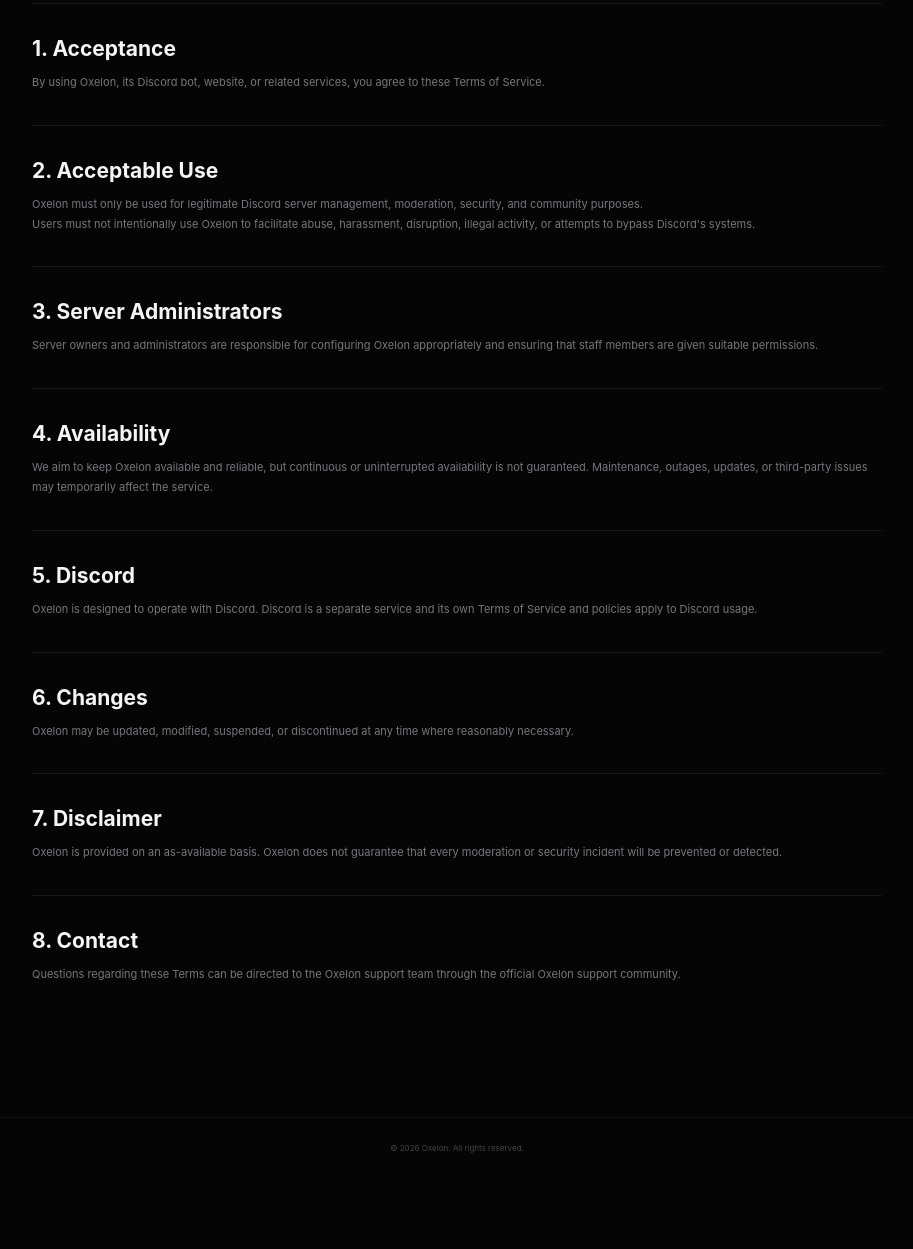
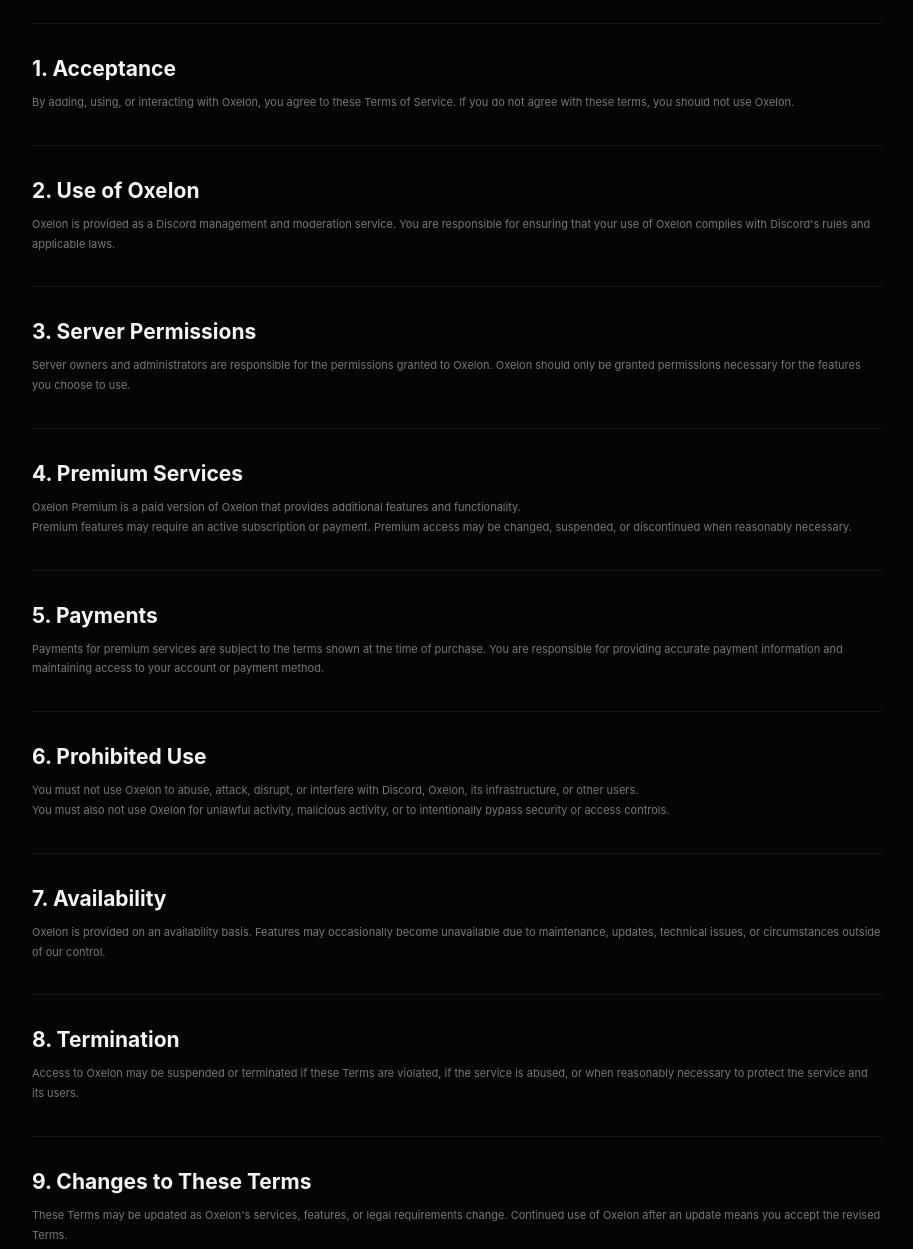
Before and after one commit to VortexPlayzOfficial/Oxelon-Website1, a website: page public/terms.html in a window 1280 px wide. Shown: the part 278-1527 px from the top of the page, without its empty margins (183-1096 px from the left). Before the commit the page ends 1456 px from the top, so only its background shows below. Drawn offline with Linux system fonts and the light colour scheme.

Commit message:
Update terms.html

````diff
--- a/public/terms.html
+++ b/public/terms.html
@@ -1,3 +1,6 @@
+# Terms of Service — `terms.html`
+
+```html
 <!DOCTYPE html>
 <html lang="en">
 <head>
@@ -31,6 +34,7 @@
             background: rgba(5,5,6,.92);
             position: sticky;
             top: 0;
+            z-index: 10;
         }
 
         .nav-container {
@@ -188,83 +192,116 @@
         <h2>1. Acceptance</h2>
 
         <p>
-            By using Oxelon, its Discord bot, website, or related
-            services, you agree to these Terms of Service.
+            By adding, using, or interacting with Oxelon, you agree
+            to these Terms of Service. If you do not agree with these
+            terms, you should not use Oxelon.
         </p>
     </section>
 
     <section class="section">
-        <h2>2. Acceptable Use</h2>
+        <h2>2. Use of Oxelon</h2>
 
         <p>
-            Oxelon must only be used for legitimate Discord server
-            management, moderation, security, and community purposes.
-        </p>
-
-        <p>
-            Users must not intentionally use Oxelon to facilitate
-            abuse, harassment, disruption, illegal activity, or
-            attempts to bypass Discord's systems.
+            Oxelon is provided as a Discord management and moderation
+            service. You are responsible for ensuring that your use
+            of Oxelon complies with Discord's rules and applicable
+            laws.
         </p>
     </section>
 
     <section class="section">
-        <h2>3. Server Administrators</h2>
+        <h2>3. Server Permissions</h2>
 
         <p>
-            Server owners and administrators are responsible for
-            configuring Oxelon appropriately and ensuring that staff
-            members are given suitable permissions.
+            Server owners and administrators are responsible for the
+            permissions granted to Oxelon. Oxelon should only be
+            granted permissions necessary for the features you choose
+            to use.
         </p>
     </section>
 
     <section class="section">
-        <h2>4. Availability</h2>
+        <h2>4. Premium Services</h2>
 
         <p>
-            We aim to keep Oxelon available and reliable, but
-            continuous or uninterrupted availability is not
-            guaranteed. Maintenance, outages, updates, or third-party
-            issues may temporarily affect the service.
+            Oxelon Premium is a paid version of Oxelon that provides
+            additional features and functionality.
+        </p>
+
+        <p>
+            Premium features may require an active subscription or
+            payment. Premium access may be changed, suspended, or
+            discontinued when reasonably necessary.
         </p>
     </section>
 
     <section class="section">
-        <h2>5. Discord</h2>
+        <h2>5. Payments</h2>
 
         <p>
-            Oxelon is designed to operate with Discord. Discord is a
-            separate service and its own Terms of Service and policies
-            apply to Discord usage.
+            Payments for premium services are subject to the terms
+            shown at the time of purchase. You are responsible for
+            providing accurate payment information and maintaining
+            access to your account or payment method.
         </p>
     </section>
 
     <section class="section">
-        <h2>6. Changes</h2>
+        <h2>6. Prohibited Use</h2>
 
         <p>
-            Oxelon may be updated, modified, suspended, or discontinued
-            at any time where reasonably necessary.
+            You must not use Oxelon to abuse, attack, disrupt, or
+            interfere with Discord, Oxelon, its infrastructure, or
+            other users.
+        </p>
+
+        <p>
+            You must also not use Oxelon for unlawful activity,
+            malicious activity, or to intentionally bypass security
+            or access controls.
         </p>
     </section>
 
     <section class="section">
-        <h2>7. Disclaimer</h2>
+        <h2>7. Availability</h2>
 
         <p>
-            Oxelon is provided on an as-available basis. Oxelon does
-            not guarantee that every moderation or security incident
-            will be prevented or detected.
+            Oxelon is provided on an availability basis. Features may
+            occasionally become unavailable due to maintenance,
+            updates, technical issues, or circumstances outside of
+            our control.
         </p>
     </section>
 
     <section class="section">
-        <h2>8. Contact</h2>
+        <h2>8. Termination</h2>
 
         <p>
-            Questions regarding these Terms can be directed to the
-            Oxelon support team through the official Oxelon support
-            community.
+            Access to Oxelon may be suspended or terminated if these
+            Terms are violated, if the service is abused, or when
+            reasonably necessary to protect the service and its
+            users.
+        </p>
+    </section>
+
+    <section class="section">
+        <h2>9. Changes to These Terms</h2>
+
+        <p>
+            These Terms may be updated as Oxelon's services,
+            features, or legal requirements change. Continued use of
+            Oxelon after an update means you accept the revised
+            Terms.
+        </p>
+    </section>
+
+    <section class="section">
+        <h2>10. Contact</h2>
+
+        <p>
+            For questions regarding these Terms or Oxelon, you can
+            contact the Oxelon team through the official Discord
+            server.
         </p>
     </section>
 
@@ -276,3 +313,4 @@
 
 </body>
 </html>
+```
````
